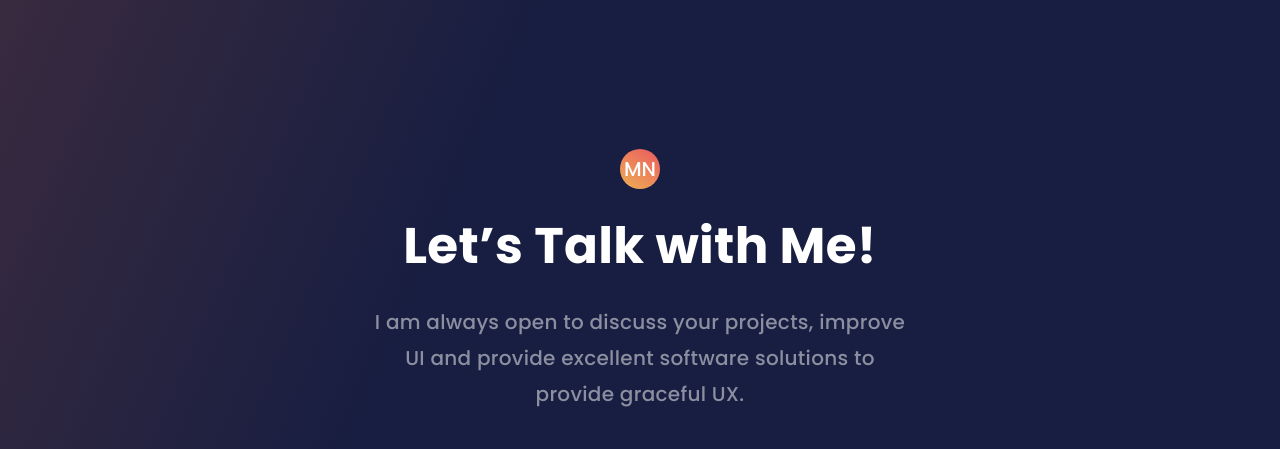
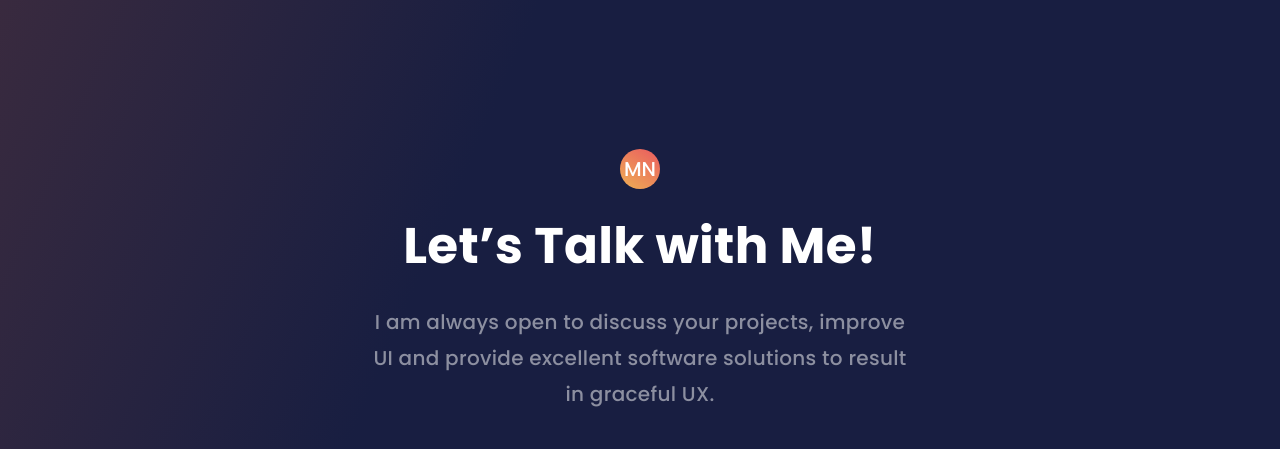
Before and after one commit to mnosov622/portfolio, a plain HTML site: page index.html in a window 1280 px wide. Shown: the part 1933-2382 px from the top of the page. Drawn offline with nearby package versions, Linux system fonts and the light colour scheme; files that its build step writes are made by us from their sources.

Commit message:
text fix

```diff
--- a/index.html
+++ b/index.html
@@ -275,7 +275,7 @@
 
                 <p class="footer__title">Let’s Talk with Me!</p>
                 <p class="footer__descr"> I am always open to discuss your projects, improve
-                    UI and provide excellent software solutions to provide graceful UX. </p>
+                    UI and provide excellent software solutions to result in graceful UX. </p>
 
                 <div class="footer__socials" id="socials">
                     <a href="https://www.linkedin.com/in/maxim-nosov-828894220/" target="_blank">
```
